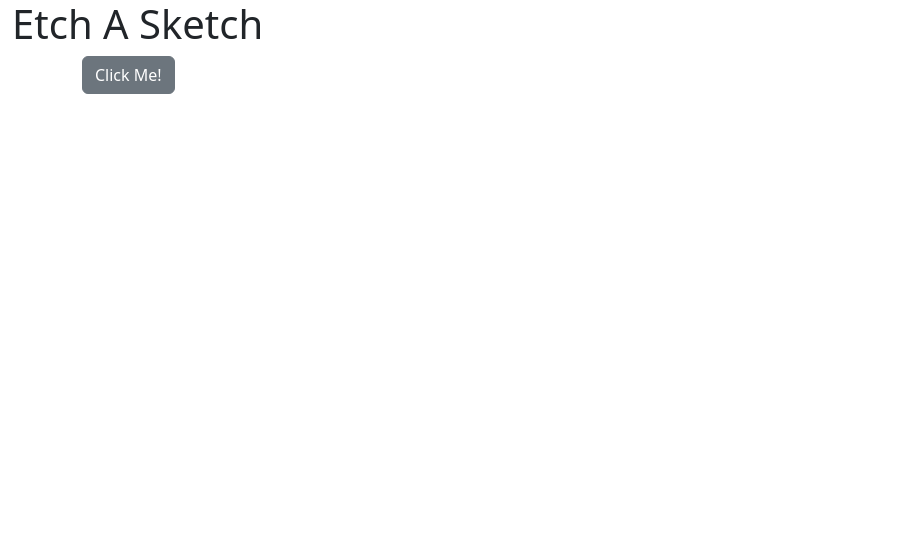
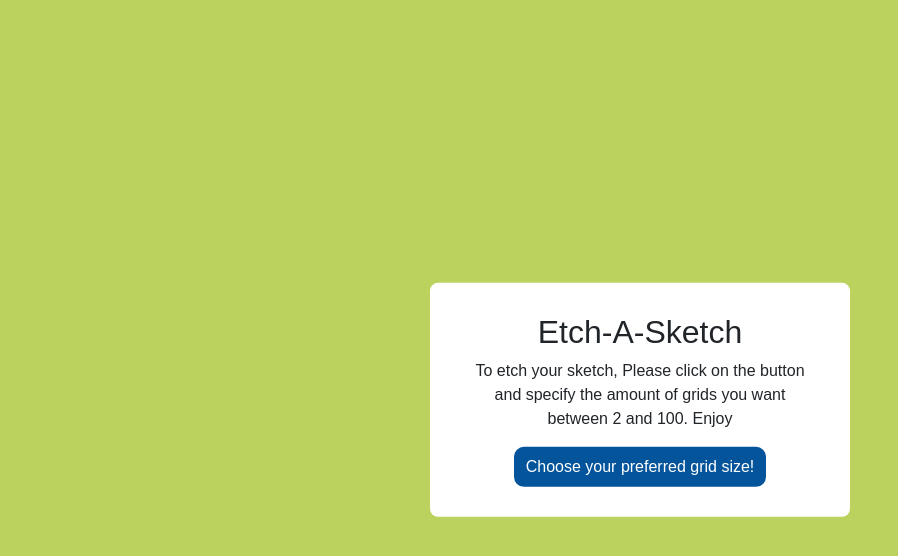
Before and after one commit to Eaglesword07/Etch-A-Sketch, a plain HTML site: page index.html in a window 1280 px wide. Shown: the whole page, without its empty margins (0-898 px from the left). Drawn offline with nearby package versions, Linux system fonts and the light colour scheme.

Commit message:
added popUp to start page and choose gridSize, changed some styles. complete UI later

```diff
--- a/index.html
+++ b/index.html
@@ -15,17 +15,26 @@
 
     <div class="container-fluid">
         <header>
-            <h1>Etch A Sketch</h1>
+            <h1 class="display-3">Etch A Sketch</h1>
         </header>
+
+        <div>
+            <button class="btn btn-dark btn-circle btn-xl">Black</button>
+            <button>RGB</button>
+            <button id="resetbtn">Reset or Pick a new grid size</button>
+        </div>
 
         <div class="container d-flex">
             <div id="container"></div>
+        </div>
+    </div>
 
-            <div>
-                <button id="grid-amount" class="btn btn-secondary">Click Me!</button>
-            </div>
-        </div>
-
+    <!-- Pop Up div -->
+    <div id="pop-up">
+        <h2>Etch-A-Sketch</h2>
+        <p>To etch your sketch, Please click on the button and specify the amount of grids you want between 2 and 100.
+            Enjoy</p>
+        <button id="grid-amount" class="btn btn-secondary">Choose your preferred grid size!</button>
     </div>
 
     <script src="script.js"></script>
--- a/script.js
+++ b/script.js
@@ -1,10 +1,30 @@
 
 // Variables
 const container = document.querySelector('#container');
+const mainContainer = document.querySelector('.container-fluid');
 const gridAmountBtn = document.querySelector('#grid-amount');
+const resetBtn = document.querySelector('#resetbtn');
 
 
+// Create popUp to initialize the page
+window.addEventListener('load', () => {
+  setTimeout((event) => {
+    document.querySelector('#pop-up').style.display = 'block';
+    mainContainer.style.display = 'none';
+  },
+    50
+  )
+})
+
+// Reset the sketch
+resetBtn.addEventListener('click', () => {
+  location.reload();
+})
+
+// button creates grid as well as close the popup window
 gridAmountBtn.addEventListener('click', () => {
+  mainContainer.style.display = 'block';
+  document.querySelector('#pop-up').style.display = 'none';
   createGrid();
 })
 
@@ -12,9 +32,9 @@ gridAmountBtn.addEventListener('click', () => {
 const createGrid = (amountOfGrids) => {
 
   amountOfGrids = parseInt(prompt("How many grids would you like?"));
-
   if ((amountOfGrids < 2) || (amountOfGrids > 100)) {
     alert(`Please give me a number between 2 and 100`);
+    createGrid();
   } else {
 
     // Using a for loop, we create each rows(gridBox) and columns(newRow) simultaneouly
@@ -26,7 +46,7 @@ const createGrid = (amountOfGrids) => {
       for (let j = 0; j < amountOfGrids; j++) {
         const gridBox = document.createElement('div');
         gridBox.classList.add('grid-row');
-        const gridSize = 960 / amountOfGrids;
+        const gridSize = 550 / amountOfGrids;
         gridBox.style.width = `${gridSize}px`;
         gridBox.style.height = `${gridSize}px`;
         newRow.appendChild(gridBox);
--- a/style.css
+++ b/style.css
@@ -1,14 +1,59 @@
 
+body {
+    background-color: #b2cc47de !important;
+}
 
+header {
+    text-align: center;
+    margin: 50px;
+}
 
 .grid-container {
     display: flex;
 }
 
 .grid-row {
-    border: solid purple;
+    border: solid #cf46d4c3;
 }
 
 .hover-grid-row {
     background-color: black;
 }
+
+#pop-up{
+    background-color: #ffffff;
+    width: 420px;
+    padding: 30px 40px;
+    position: absolute;
+    transform: translate(-50%,-50%);
+    left: 50%;
+    top: 50%;
+    border-radius: 8px;
+    display: none;
+    font-family: “Poppins”,sans-serif;
+    text-align: center;
+}
+
+#pop-up button{
+    display: block;
+    margin:  0 auto;
+    background-color: transparent;
+    color: #ffffff;
+    background: #03549a;
+    border-radius: 10px;
+    width: auto;
+    height: 40px;
+    border: none;
+    outline: none;
+    cursor: pointer;
+}
+
+.pop-up h2{
+    margin-top: -20px;
+ }
+ .pop-up p{
+     font-size: 14px;
+     text-align: justify;
+     margin: 20px 0;
+     line-height: 25px;
+ }
```
